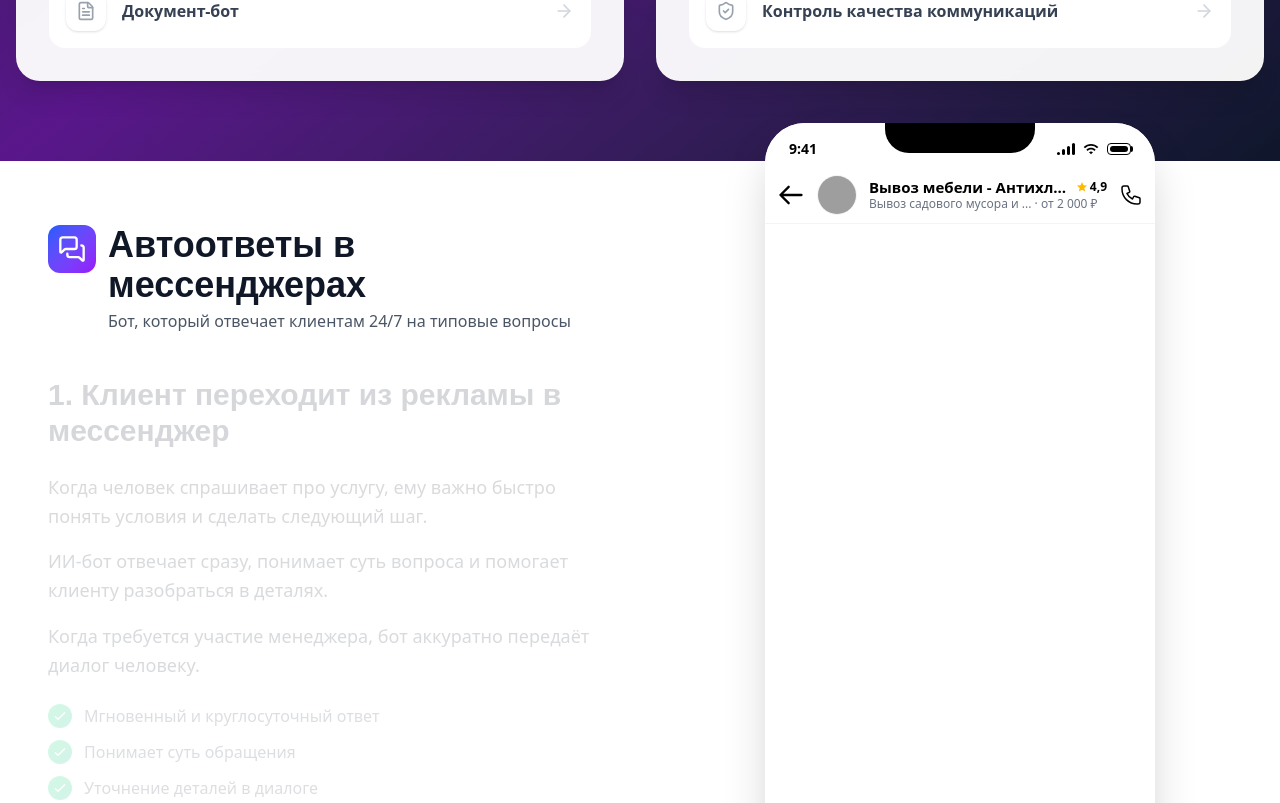
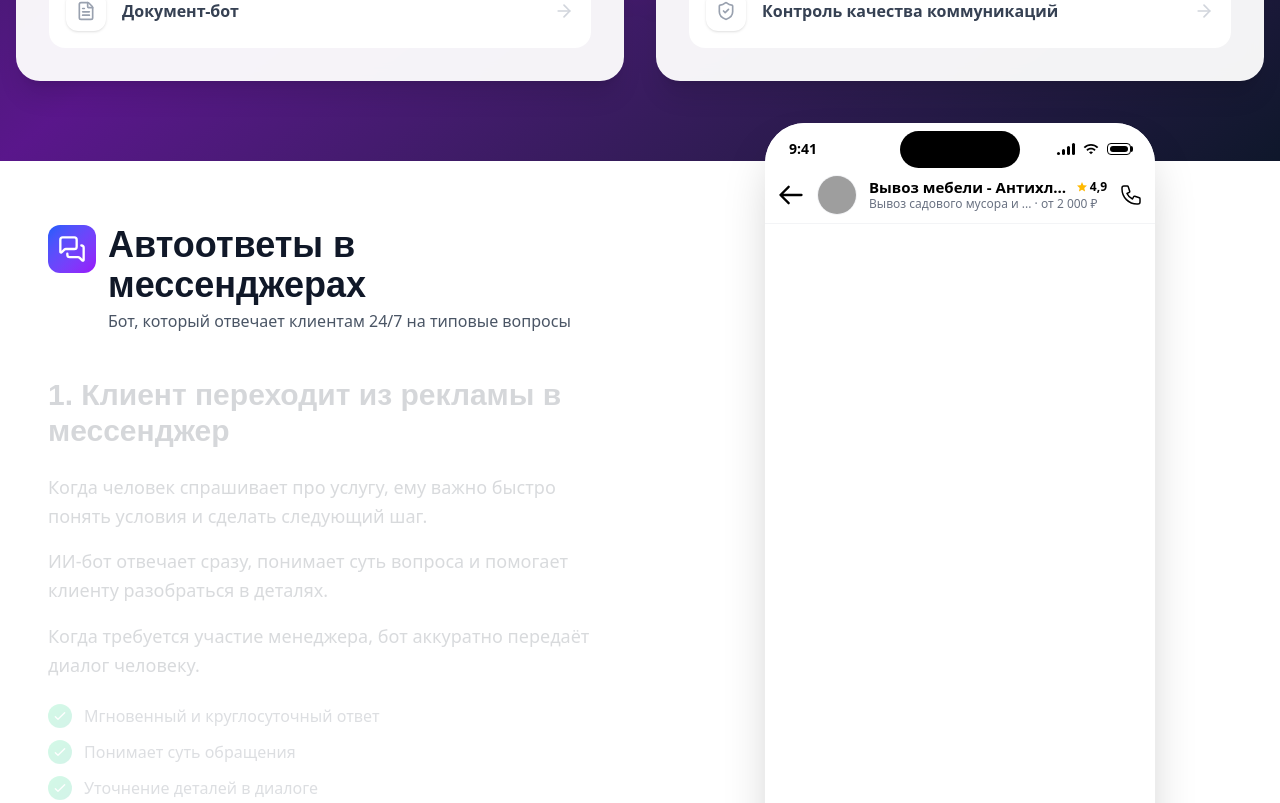
Before and after one commit to Gaever/aibots-landing-frontend, a Next.js app: page / in a window 1280 px wide. Shown: the part 2357-3160 px from the top of the page. Built offline with nearby package versions, Linux system fonts and the light colour scheme; grey boxes are pictures that could not be loaded; a web font is replaced by a local one.

Commit message:
dynamic island

```diff
--- a/src/components/demo/ScrollBasedDemo.tsx
+++ b/src/components/demo/ScrollBasedDemo.tsx
@@ -310,7 +310,7 @@ export function ScrollBasedDemo({ sections, headerTitle, headerSubtitle, headerI
         {/* Sections */}
         <div className="space-y-6 pb-4">
           {sections.map((section, index) => (
-            <div key={section.id} className={section.mobileConfig?.fullWidth ? "" : "px-4"}>
+            <div key={section.id} className={`mb-16 ${section.mobileConfig?.fullWidth ? "" : "px-4"}`}>
               {/* Section title and number - before demo */}
               <div className={`space-y-2 mb-3 ${section.mobileConfig?.fullWidth ? "px-4" : ""}`}>
                 {/* <div className="flex items-center gap-2 mb-2">
--- a/src/components/demo/shared/AvitoFrame.tsx
+++ b/src/components/demo/shared/AvitoFrame.tsx
@@ -44,9 +44,9 @@ export function AvitoFrame({
         className={`relative bg-white ${platform === 'ios' ? 'rounded-[40px]' : 'rounded-[24px]'} overflow-hidden shadow-2xl font-sans`}
         style={{ aspectRatio: "390/844" }}
       >
-        {/* Notch / Camera */}
+        {/* Dynamic Island / Camera */}
         {platform === 'ios' ? (
-          <div className="absolute top-0 left-1/2 transform -translate-x-1/2 w-[150px] h-[30px] bg-black rounded-b-3xl z-50" />
+          <div className="absolute top-2 left-1/2 transform -translate-x-1/2 w-[120px] h-[37px] bg-black rounded-[20px] z-50" />
         ) : (
           <div className="absolute top-2 left-1/2 transform -translate-x-1/2 w-3 h-3 bg-black rounded-full z-50" />
         )}
--- a/src/components/demo/shared/TelegramFrame.tsx
+++ b/src/components/demo/shared/TelegramFrame.tsx
@@ -26,8 +26,8 @@ export function TelegramFrame({
         className="relative bg-[#17212b] rounded-[40px] overflow-hidden shadow-2xl"
         style={{ aspectRatio: "390/844" }}
       >
-        {/* Notch */}
-        <div className="absolute top-0 left-1/2 transform -translate-x-1/2 w-[150px] h-[30px] bg-black rounded-b-3xl z-50" />
+        {/* Dynamic Island */}
+        <div className="absolute top-2 left-1/2 transform -translate-x-1/2 w-[120px] h-[37px] bg-black rounded-[20px] z-50" />
 
         {/* Status bar */}
         <div className="absolute top-0 left-0 right-0 h-11 bg-[#17212b] flex items-center justify-between px-6 pt-2 z-40">
```
